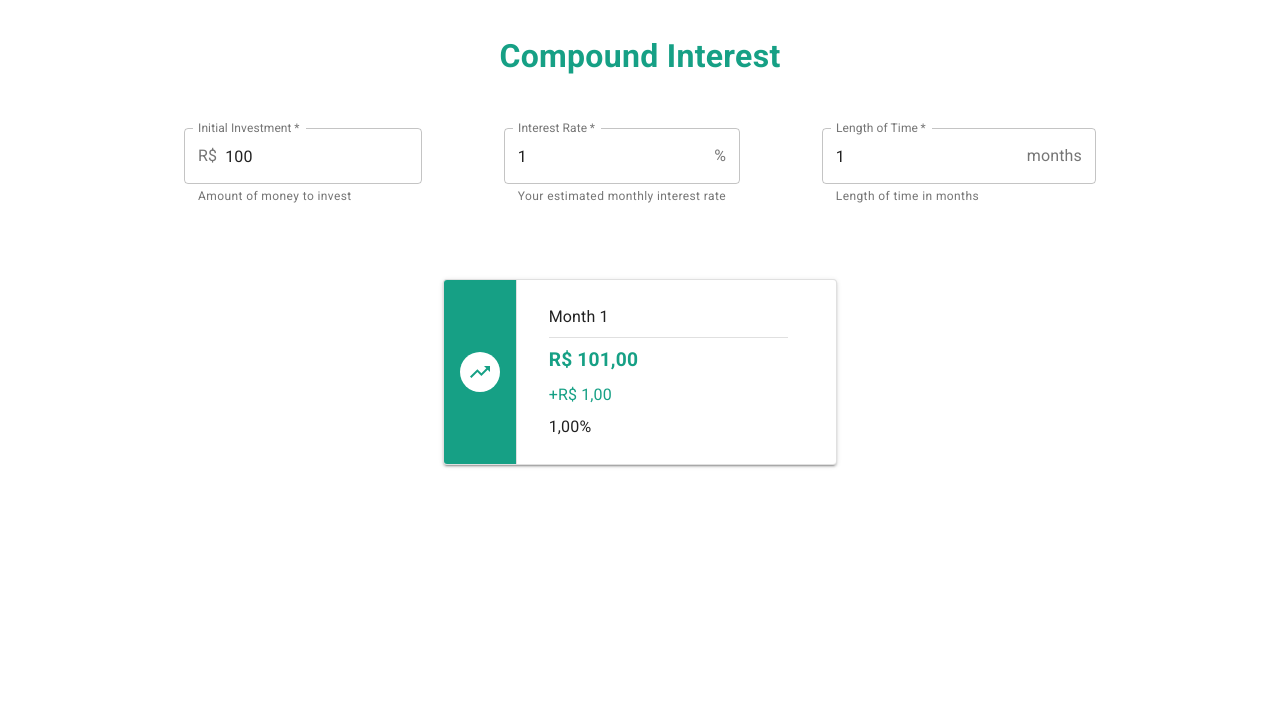
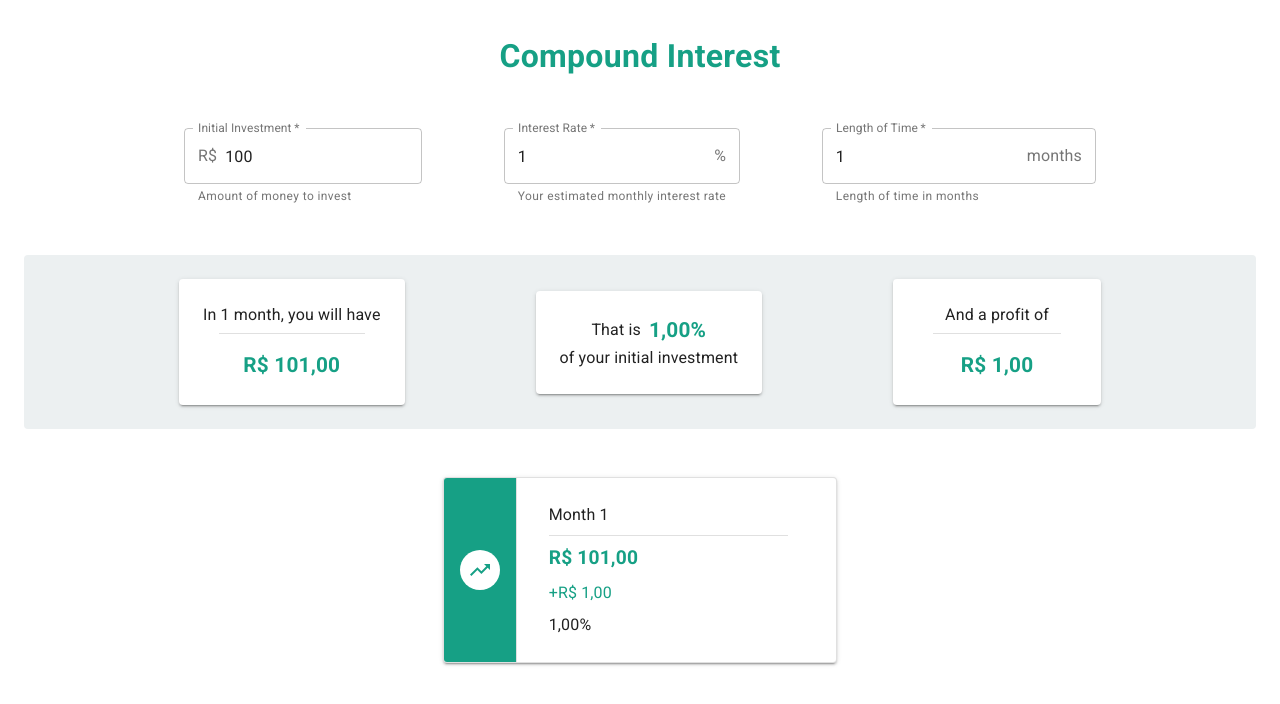
Before and after one commit to vbertazzo/igti-fullstack-bootcamp, a React (Create React App) app in the folder module-03/: page / in a window 1280 px wide. Shown: the top 704 px of the page. Built offline with nearby package versions, Linux system fonts and the light colour scheme.

Commit message:
feat: add Summary component

```diff
--- a/module-03/src/App.js
+++ b/module-03/src/App.js
@@ -1,7 +1,7 @@
 import React, { useState, useEffect } from 'react'
 import { Container, Typography, makeStyles } from '@material-ui/core'
 
-import { Form, Installments } from './components'
+import { Form, Installments, Summary } from './components'
 import { getInputValidation } from './lib/input-validator'
 
 const useStyles = makeStyles((theme) => ({
@@ -19,10 +19,17 @@ const useStyles = makeStyles((theme) => ({
 }))
 
 export default function App() {
-  const [initialAmount, setInitialAmount] = useState(100)
-  const [interestRate, setInterestRate] = useState(1)
-  const [timeSpan, setTimeSpan] = useState(1)
-  const [installments, setInstallments] = useState([])
+  const [initialAmount, setInitialAmount] = useState('100')
+  const [interestRate, setInterestRate] = useState('1')
+  const [timeSpan, setTimeSpan] = useState('1')
+  const [installments, setInstallments] = useState([
+    {
+      total: 101,
+      difference: 1,
+      percentage: 0.01,
+      month: 1,
+    },
+  ])
 
   const classes = useStyles()
   const data = { initialAmount, interestRate, timeSpan }
@@ -69,6 +76,7 @@ export default function App() {
         Compound Interest
       </Typography>
       <Form onChange={handleFormChange} data={data} />
+      <Summary data={installments} limit={timeSpan} />
       <Installments data={installments} limit={timeSpan} />
     </Container>
   )
--- a/module-03/src/components/index.js
+++ b/module-03/src/components/index.js
@@ -1,2 +1,3 @@
 export { default as Form } from './form'
 export { default as Installments } from './installments'
+export { default as Summary } from './summary'
--- a/module-03/src/components/installments/components/installment/index.js
+++ b/module-03/src/components/installments/components/installment/index.js
@@ -88,7 +88,7 @@ export default function Installment({
         </div>
         <Divider orientation="vertical" flexItem />
         <CardContent className={classes.content}>
-          <Typography className={classes.title} component="h2" gutterBottom>
+          <Typography className={classes.title} component="h3" gutterBottom>
             {`Month ${month}`}
           </Typography>
           <Divider variant="middle" />
--- /dev/null
+++ b/module-03/src/components/summary/index.js
@@ -0,0 +1,145 @@
+import React, { useState, useEffect } from 'react'
+import { Divider, makeStyles, Paper, Typography } from '@material-ui/core'
+import { formatCurrency, formatPercentage } from '../../lib/formatter'
+
+const useStyles = makeStyles((theme) => ({
+  root: {
+    display: 'flex',
+    alignItems: 'center',
+    justifyContent: 'space-evenly',
+    margin: theme.spacing(0, 0, 6),
+    padding: theme.spacing(3),
+    backgroundColor: '#ecf0f1',
+
+    [theme.breakpoints.down('sm')]: {
+      flexDirection: 'column',
+      alignItems: 'stretch',
+      backgroundColor: '#ecf0f1',
+    },
+  },
+  summaryLeft: {
+    display: 'flex',
+    flexDirection: 'column',
+    justifyContent: 'space-between',
+    padding: theme.spacing(3),
+
+    [theme.breakpoints.down('sm')]: {
+      margin: theme.spacing(0, 0, 2),
+    },
+  },
+  title: {
+    textAlign: 'center',
+    marginBottom: '0.4rem',
+  },
+  total: {
+    textAlign: 'center',
+    fontSize: '1.3rem',
+    fontWeight: 'bold',
+    marginTop: '1rem',
+  },
+  summaryMiddle: {
+    justifyContent: 'space-between',
+    padding: theme.spacing(3),
+
+    [theme.breakpoints.down('sm')]: {
+      margin: theme.spacing(0, 0, 2),
+    },
+  },
+  regular: {
+    marginRight: theme.spacing(1),
+  },
+  regularBottom: {
+    textAlign: 'center',
+  },
+  percentage: {
+    fontSize: '1.3rem',
+    fontWeight: 'bold',
+  },
+  summaryRight: {
+    padding: theme.spacing(3),
+    minWidth: '10rem',
+  },
+  difference: {
+    textAlign: 'center',
+    fontSize: '1.3rem',
+    fontWeight: 'bold',
+    marginTop: '1rem',
+  },
+  flexRow: {
+    display: 'flex',
+    justifyContent: 'center',
+    alignItems: 'center',
+  },
+  positive: {
+    color: '#16a085',
+  },
+  negative: {
+    color: '#c0392b',
+  },
+}))
+
+export default function Summary({ data, limit }) {
+  const [isProfit, setIsProfit] = useState(true)
+
+  useEffect(() => {
+    const difference = data[0].difference
+    setIsProfit(+difference >= 0)
+  }, [data])
+
+  const classes = useStyles()
+  const installments = data.filter((installment) => installment.month <= limit)
+  const installment = installments.slice(-1)[0]
+
+  return (
+    <Paper className={classes.root} elevation={0}>
+      <Paper className={classes.summaryLeft} elevation={2}>
+        <Typography className={classes.title} component="h2">
+          In {limit} {+limit === 1 ? 'month' : 'months'}, you will have
+        </Typography>
+        <Divider variant="middle" />
+        <Typography
+          className={`${classes.total} ${
+            isProfit ? classes.positive : classes.negative
+          }`}
+          component="h3"
+        >
+          {formatCurrency(installment.total)}
+        </Typography>
+      </Paper>
+
+      <Paper className={classes.summaryMiddle} elevation={2}>
+        <div className={classes.flexRow}>
+          <Typography className={classes.regular} component="h2">
+            That is
+          </Typography>
+          <Typography
+            className={`${classes.percentage} ${
+              isProfit ? classes.positive : classes.negative
+            }`}
+            component="h3"
+          >
+            {formatPercentage(installment.percentage)}
+          </Typography>
+        </div>
+        <Typography className={classes.regularBottom}>
+          of your initial investment
+        </Typography>
+      </Paper>
+
+      <Paper className={classes.summaryRight} elevation={2}>
+        <Typography className={classes.title} component="h2">
+          And a {isProfit ? 'profit' : 'loss'} of
+        </Typography>
+        <Divider variant="middle" />
+        <Typography
+          className={`${classes.difference} ${
+            isProfit ? classes.positive : classes.negative
+          }`}
+          component="h3"
+        >
+          {formatCurrency(installment.difference)}
+        </Typography>
+      </Paper>
+    </Paper>
+  )
+}
```
